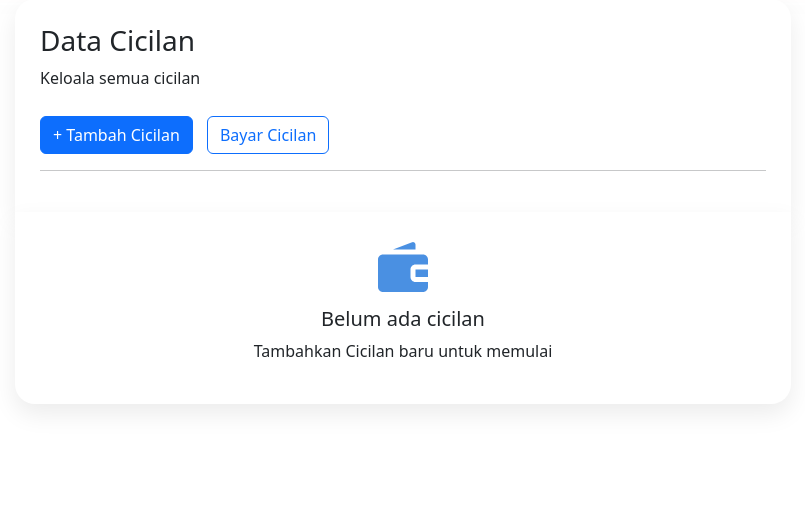
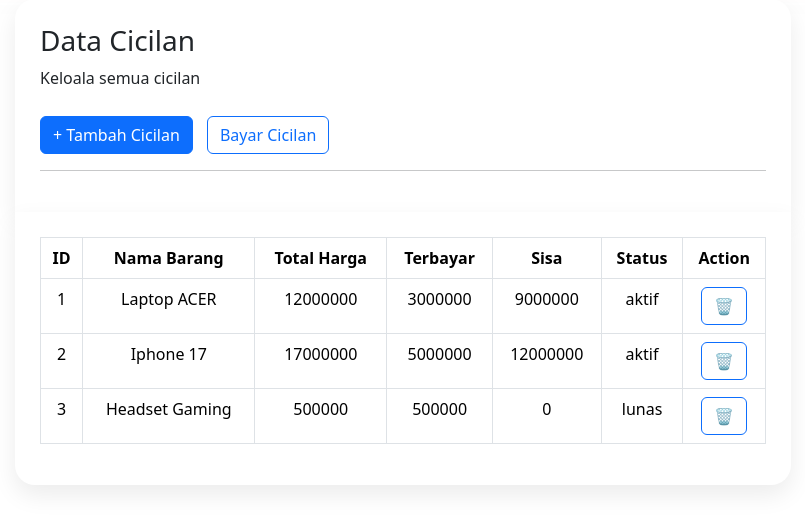
Before and after one commit to raisyasal/project-akhir, a PHP site: page /dashboard.php in a window 1280 px wide. Shown: the part 139-668 px from the top of the page, without its empty margins (237-1042 px from the left). Run offline with PHP 8.4, Linux system fonts and the light colour scheme; data comes from the database, SQL or seed files in the repository.

```diff
--- a/dashboard.php
+++ b/dashboard.php
@@ -1,4 +1,8 @@
-
+<?php
+session_start();
+include 'koneksi.php';
+$query = mysqli_query($koneksi, "SELECT * FROM cicilan");
+?>
 <!DOCTYPE html>
 <html lang="en">
 <head>
@@ -20,7 +24,7 @@
 </div>
     </header>
 <div class=container>
-    <div class="tambahbayar">
+    <div class="title">
         <h3>Data Cicilan</h3>
         <p>Keloala semua cicilan</p>
        <a href="tambah.php" class="btn btn-primary">+ Tambah Cicilan</a>
@@ -28,6 +32,7 @@
         <hr>
     </div>
     <div class="tampilan">
+         <?php if (mysqli_num_rows($query) == 0) { ?>
         <svg  xmlns="http://www.w3.org/2000/svg" width="24" height="24"
 fill="currentColor" viewBox="0 0 24 24" >
 <!--Boxicons v3.0.8 https://boxicons.com | License  https://docs.boxicons.com/free-->
@@ -36,6 +41,39 @@ fill="currentColor" viewBox="0 0 24 24" >
 </svg>
         <h5> Belum ada cicilan</h5>
         <p>Tambahkan Cicilan baru untuk memulai</p>
+        <?php } else { ?>
+         <table class="table table-bordered">
+                <tr>
+                    <th>ID</th>
+                    <th>Nama Barang</th>
+                    <th>Total Harga</th>
+                    <th>Terbayar</th>
+                    <th>Sisa</th>
+                    <th>Status</th>
+                    <th>Action</th>
+                </tr>
+
+                <?php while ($data = mysqli_fetch_assoc($query)) { ?>
+
+                    <tr>
+                        <td><?= $data['id_cicilan'] ?></td>
+                        <td><?= $data['nama_cicilan'] ?></td>
+                        <td><?= $data['total_harga'] ?></td>
+                        <td><?= $data['terbayar'] ?></td>
+                        <td><?= $data['sisa_hutang'] ?></td>
+                        <td><?= $data['status'] ?></td>
+                        <td>
+                            <a href="delete.php?id=<?= $data['id_cicilan'] ?>"class="btn btn-outline-primary">🗑️</a>
+                        </td>
+                    </tr>
+
+                <?php } ?>
+
+            </table>
+
+        <?php } ?>
+
+    </div>
     </div>
 </div>
 </body>
--- a/style.css
+++ b/style.css
@@ -96,13 +96,13 @@ body {
     max-width: 800px;
     margin: 40px auto;
 }
-.tambahbayar {
+.title {
     background: white;
     padding: 25px;
     border-radius: 20px 20px 0 0;
     box-shadow: 0 10px 25px rgba(0,0,0,0.08);
 }
-.tambahbayar .btn {
+.title .btn {
     margin-right: 10px;
     margin-top: 10px;
 }
@@ -120,3 +120,5 @@ body {
     color: #4A90E2;
     margin-bottom: 10px;
 }
+
+/*Tambah*/
```
Also changed, not shown: tambah.php (+46 -4 lines).
